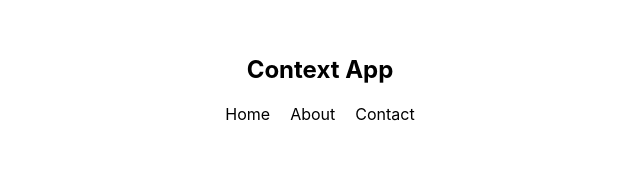
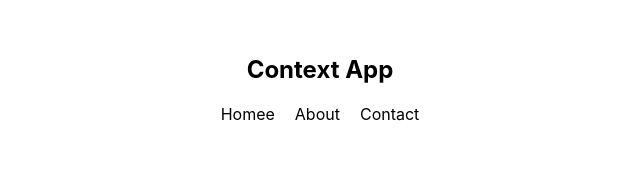
Before and after one commit to yumutlu/reactjs-hooks-localstorage--booklist-project, a React (Create React App) app: page / in a window 1280 px wide. Shown: the top 192 px of the page, without its empty margins (320-960 px from the left). Built offline with nearby package versions, Linux system fonts and the light colour scheme.

Commit message:
Git connection test

```diff
--- a/src/components/Navbar.js
+++ b/src/components/Navbar.js
@@ -7,7 +7,7 @@ class Navbar extends Component {
 
                 <h1>Context App</h1>
                 <ul>
-                    <li>Home</li>
+                    <li>Homee</li>
                     <li>About</li>
                     <li>Contact</li>
 
```
